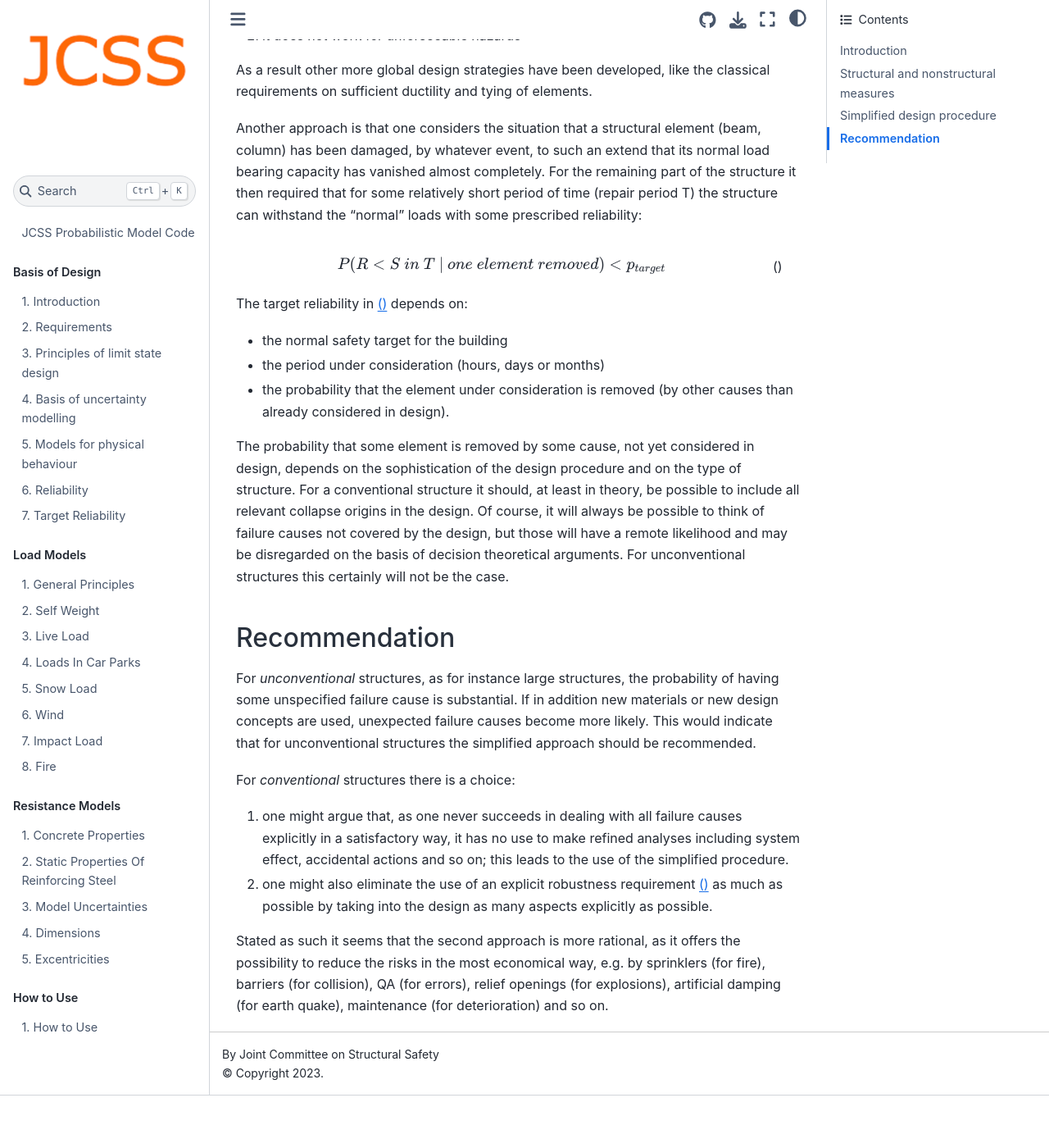
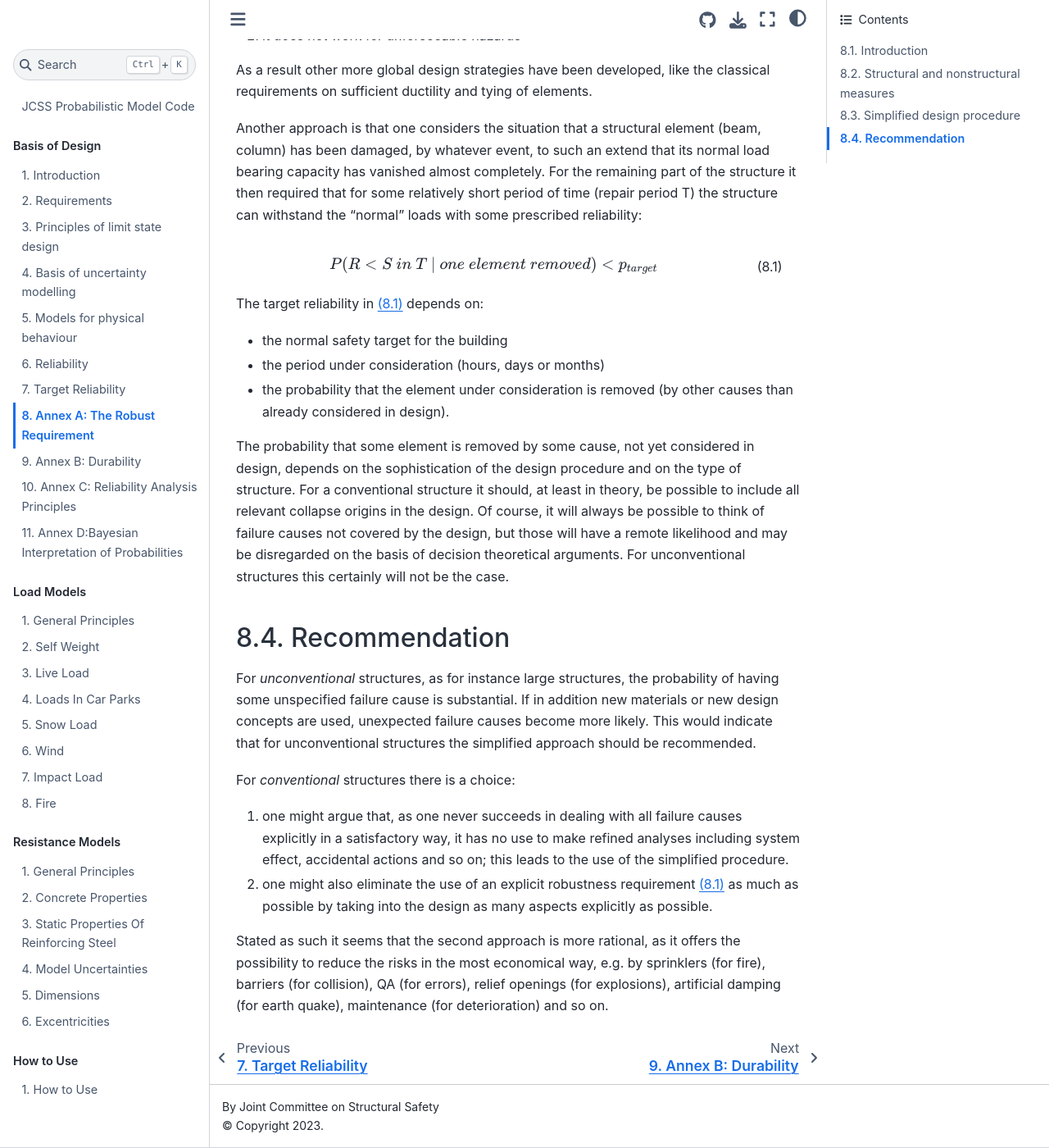
Before and after one commit to JCSS-PMC/PMC, a Jupyter Book: the page built from part-01/annex-A-the-robust-requirement.md, in a window 1280 px wide and 1400 px high, scrolled down 1342 px. Shown: the whole window at 82% size. Built offline with Jupyter Book 1.0.4 settings and Sphinx 7.4.7 and the Sphinx Book theme 1.1.4, drawn with Linux system fonts in a browser that asks for light colours; pages that are not in the unit, such as notebooks, are missing from menus; before the commit the page ends 2678 px from its top, so only the background shows below that; some of the changed lines change nothing that is shown.

Commit message:
Updated _toc file
Updated _toc file to include the entire section in the PMC from part 1 - part 3

```diff
--- a/_toc.yml
+++ b/_toc.yml
@@ -11,6 +11,11 @@
   - file: part-01/models-for-physical-behaviour.md
   - file: part-01/reliability.md
   - file: part-01/target-reliability.md
+  - file: part-01/annex-A-the-robust-requirement.md
+  - file: part-01/annex-B-durability
+  - file: part-01/annex-C-Reliability-Analysis-Principles
+  - file: part-01/annex-D-Bayesian-Interpretation-of-Probabilities
+
 - caption: Load Models
   numbered: true
   chapters:
@@ -20,16 +25,26 @@
   - file: part-02/loads-in-car-parks.md
   - file: part-02/snow-load.md
   - file: part-02/wind.md
+  - file: part-02/thermal-actions.md
+  - file: part-02/wave-loads.md
+  - file: part-02/earthquake.md
   - file: part-02/impact-load.md
   - file: part-02/fire.md
 - caption: Resistance Models
   numbered: true
   chapters:
+  - file: part-03/general-principles.md
   - file: part-03/concrete-properties.md
+  - file: part-03/static-properties-of-structural-steel.md
   - file: part-03/static-properties-of-reinforcing-steel.md
+  - file: part-03/static-properties-of-prestressing-steel.md
+  - file: part-03/timber.md
+  - file: part-03/soil-properties.md
+  - file: part-03/masonry.md
   - file: part-03/model-uncertainties.md
   - file: part-03/dimensions.md
   - file: part-03/excentricities.md
+  - file: part-03/fatigue.md
 - caption: How to Use
   numbered: true
   chapters:
```
